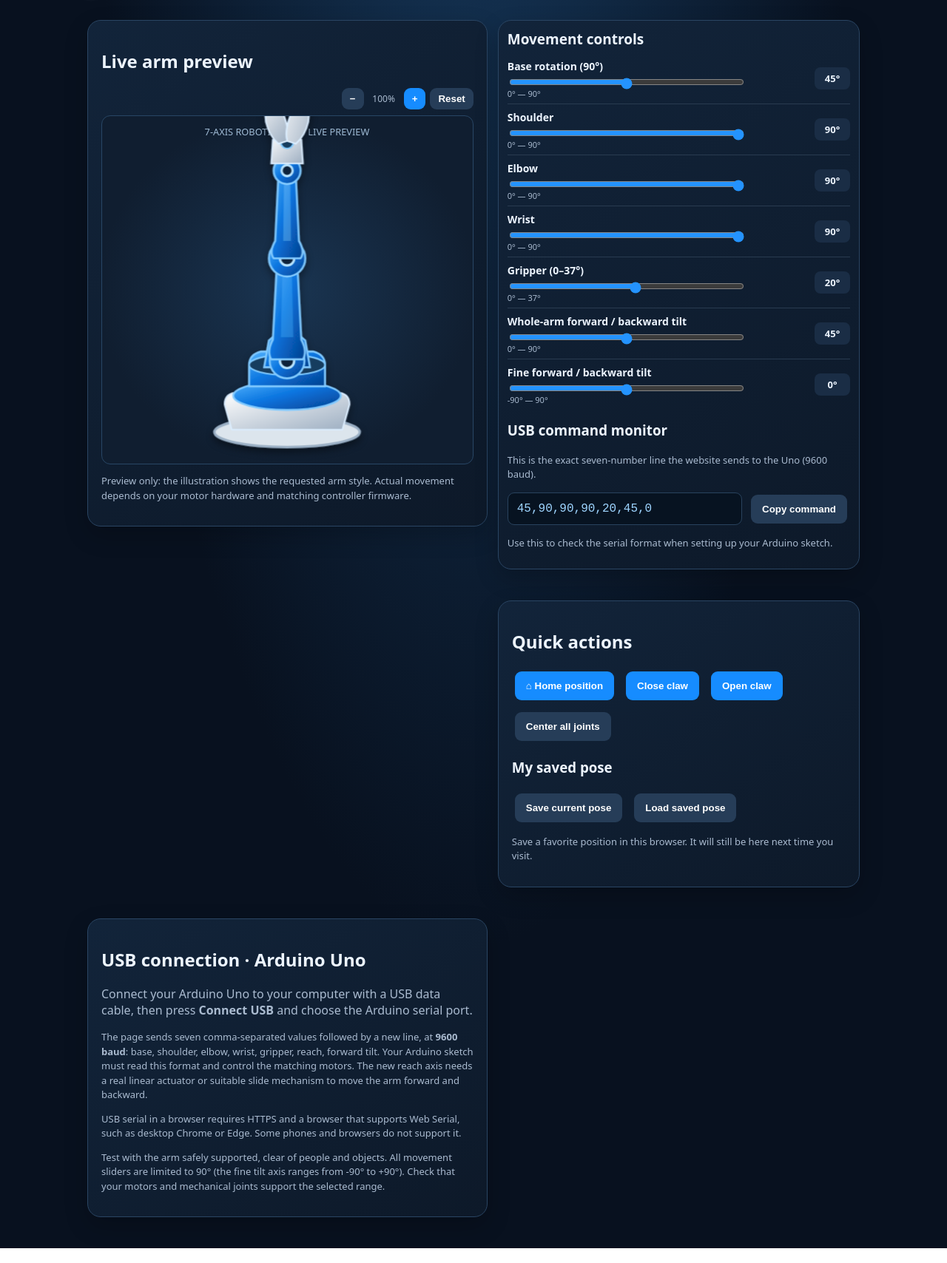
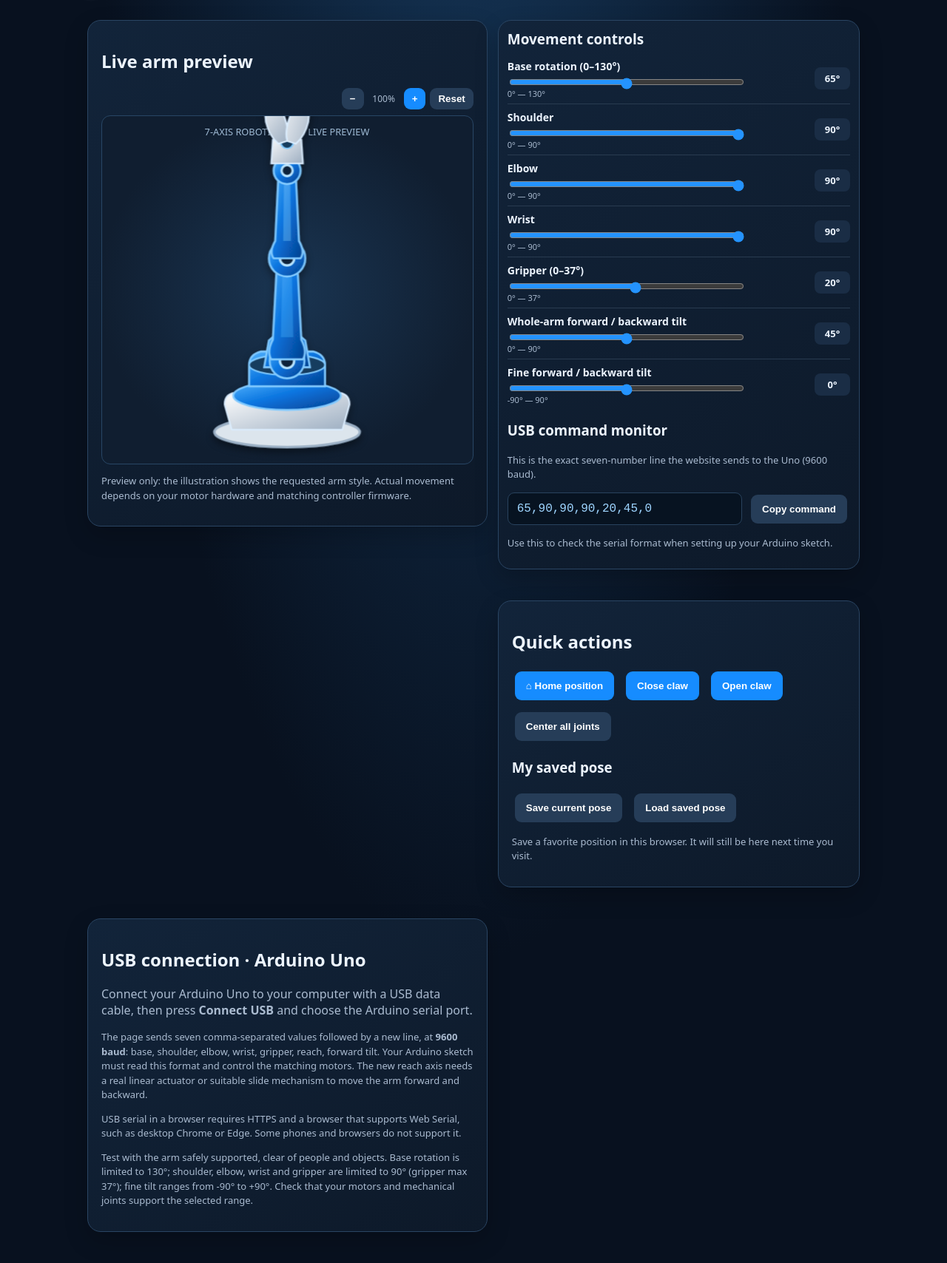
Before and after one commit to aliahmedstot-afk/robotic-hand, a plain HTML site: page index.html in a window 1280 px wide. Shown: the part 204-1912 px from the top of the page at 74% size. Drawn offline with Linux system fonts and the light colour scheme.

Commit message:
Set base rotation maximum to 130 degrees

```diff
--- a/index.html
+++ b/index.html
@@ -47,15 +47,15 @@
 </g></svg></div><p class="muted hint">Preview only: the illustration shows the requested arm style. Actual movement depends on your motor hardware and matching controller firmware.</p></section>
 <section class="panel movement-panel"><h2>Movement controls</h2><div id="controls"></div><div class="divider"></div><h3>USB command monitor</h3><p class="hint muted">This is the exact seven-number line the website sends to the Uno (9600 baud).</p><div class="row" style="align-items:center"><code id="packetPreview" style="display:block;flex:1;min-width:180px;padding:12px;background:#071321;border:1px solid #29435e;border-radius:9px;color:#9ed5ff;overflow-wrap:anywhere">180,90,90,90,20</code><button class="secondary" id="copyPacket">Copy command</button></div><p class="hint muted" id="copyStatus">Use this to check the serial format when setting up your Arduino sketch.</p></section>
 <section class="panel"><h2>Quick actions</h2><div class="row"><button data-p="home">⌂ Home position</button><button data-p="grab">Close claw</button><button data-p="release">Open claw</button><button class="secondary" id="center">Center all joints</button></div><div class="divider"></div><h3>My saved pose</h3><div class="row"><button class="secondary" id="savePose">Save current pose</button><button class="secondary" id="loadPose">Load saved pose</button></div><p class="hint muted" id="poseStatus">Save a favorite position in this browser. It will still be here next time you visit.</p></section>
-<section class="panel"><h2>USB connection · Arduino Uno</h2><p>Connect your Arduino Uno to your computer with a USB data cable, then press <b>Connect USB</b> and choose the Arduino serial port.</p><p class="hint">The page sends seven comma-separated values followed by a new line, at <b>9600 baud</b>: base, shoulder, elbow, wrist, gripper, reach, forward tilt. Your Arduino sketch must read this format and control the matching motors. The new reach axis needs a real linear actuator or suitable slide mechanism to move the arm forward and backward.</p><p class="hint">USB serial in a browser requires HTTPS and a browser that supports Web Serial, such as desktop Chrome or Edge. Some phones and browsers do not support it.</p><p class="hint muted">Test with the arm safely supported, clear of people and objects. All movement sliders are limited to 90° (the fine tilt axis ranges from -90° to +90°). Check that your motors and mechanical joints support the selected range.</p></section>
+<section class="panel"><h2>USB connection · Arduino Uno</h2><p>Connect your Arduino Uno to your computer with a USB data cable, then press <b>Connect USB</b> and choose the Arduino serial port.</p><p class="hint">The page sends seven comma-separated values followed by a new line, at <b>9600 baud</b>: base, shoulder, elbow, wrist, gripper, reach, forward tilt. Your Arduino sketch must read this format and control the matching motors. The new reach axis needs a real linear actuator or suitable slide mechanism to move the arm forward and backward.</p><p class="hint">USB serial in a browser requires HTTPS and a browser that supports Web Serial, such as desktop Chrome or Edge. Some phones and browsers do not support it.</p><p class="hint muted">Test with the arm safely supported, clear of people and objects. Base rotation is limited to 130°; shoulder, elbow, wrist and gripper are limited to 90° (gripper max 37°); fine tilt ranges from -90° to +90°. Check that your motors and mechanical joints support the selected range.</p></section>
 </div></main>
 <script>
-const names=["Base rotation (90°)","Shoulder","Elbow","Wrist","Gripper (0–37°)","Whole-arm forward / backward tilt","Fine forward / backward tilt"],angles=[45,90,90,90,20,45,0];
+const names=["Base rotation (0–130°)","Shoulder","Elbow","Wrist","Gripper (0–37°)","Whole-arm forward / backward tilt","Fine forward / backward tilt"],angles=[65,90,90,90,20,45,0];
 let port=null,writer=null,timer=null;
 const controls=document.getElementById("controls"),status=document.getElementById("status");
 function updateArm(){
 const wholeArmTilt=(angles[5]-45)*0.55+angles[6]*0.45;
-document.getElementById("baseTurn").setAttribute("transform","rotate("+(angles[0]-45)+" 170 354)");
+document.getElementById("baseTurn").setAttribute("transform","rotate("+(angles[0]-65)+" 170 354)");
 document.getElementById("armPivot").setAttribute("transform","rotate("+wholeArmTilt+")");
 document.getElementById("shoulder").setAttribute("transform","translate(170 310) rotate("+(angles[1]-90)*.55+")");
 document.getElementById("upperArm").setAttribute("transform","translate(0 -2) rotate("+(angles[1]-90)*.35+")");
@@ -67,14 +67,14 @@ document.getElementById("jawLeft").setAttribute("transform","translate(-11 -25)
 document.getElementById("jawRight").setAttribute("transform","translate(11 -25) rotate("+(-angles[4]*.45)+")");
 }
 function updatePacketPreview(){document.getElementById("packetPreview").textContent=angles.join(",")}
-function draw(){controls.innerHTML="";names.forEach((n,i)=>{const min=i===6?-90:0,max=i===4?37:(i===6?90:90);let d=document.createElement("div");d.className="joint";d.innerHTML='<div><b>'+n+'</b><input type="range" min="'+min+'" max="'+max+'" step="1" value="'+angles[i]+'" aria-label="'+n+' angle"><small class="muted">'+min+'° — '+max+'°</small></div><div class="deg" aria-live="polite">'+angles[i]+'°</div>';let s=d.querySelector("input"),v=d.querySelector(".deg");s.addEventListener("input",()=>{angles[i]=+s.value;v.textContent=angles[i]+'°';updateArm();updatePacketPreview();send()});controls.appendChild(d)});updateArm();updatePacketPreview()}
+function draw(){controls.innerHTML="";names.forEach((n,i)=>{const min=i===6?-90:0,max=i===0?130:(i===4?37:90);let d=document.createElement("div");d.className="joint";d.innerHTML='<div><b>'+n+'</b><input type="range" min="'+min+'" max="'+max+'" step="1" value="'+angles[i]+'" aria-label="'+n+' angle"><small class="muted">'+min+'° — '+max+'°</small></div><div class="deg" aria-live="polite">'+angles[i]+'°</div>';let s=d.querySelector("input"),v=d.querySelector(".deg");s.addEventListener("input",()=>{angles[i]=+s.value;v.textContent=angles[i]+'°';updateArm();updatePacketPreview();send()});controls.appendChild(d)});updateArm();updatePacketPreview()}
 function send(){if(!writer)return;clearTimeout(timer);timer=setTimeout(async()=>{try{await writer.write(new TextEncoder().encode(angles.join(",")+"\n"));setStatus("USB connected · arm positions sent",true)}catch(e){setStatus("USB send error: "+e.message,false)}},40)}
 document.getElementById("connect").onclick=async()=>{try{if(!("serial" in navigator))throw Error("Web Serial is not available here. Try desktop Chrome or Edge over HTTPS.");port=await navigator.serial.requestPort();await port.open({baudRate:9600});if(!port.writable)throw Error("The selected serial port is not writable.");writer=port.writable.getWriter();document.getElementById("connect").disabled=true;document.getElementById("disconnect").disabled=false;setStatus("USB connected · Arduino Uno ready",true);send()}catch(e){if(port){try{await port.close()}catch(_){}}port=null;writer=null;setStatus("USB connection failed: "+e.message,false)}};
 document.getElementById("disconnect").onclick=async()=>{try{if(writer){writer.releaseLock();writer=null}if(port){await port.close();port=null}document.getElementById("connect").disabled=false;document.getElementById("disconnect").disabled=true;setStatus("USB disconnected · slider positions are kept",false)}catch(e){setStatus("USB disconnect error: "+e.message,false)}};
 function setStatus(message,online=false){status.textContent=message;document.getElementById("statusDot").classList.toggle("online",online)}
-function applyPose(p){p.forEach((x,i)=>{const min=i===6?-90:0,max=i===4?37:(i===6?90:90);angles[i]=Math.max(min,Math.min(max,Number(x)||0))});draw();send()}
-document.querySelectorAll("[data-p]").forEach(b=>b.onclick=()=>{let p={home:[45,90,90,90,20,45,0],grab:[45,90,90,90,37,45,0],release:[45,90,90,90,0,45,0]}[b.dataset.p];applyPose(p)});
-document.getElementById("center").onclick=()=>applyPose([45,45,45,45,37,45,0]);
+function applyPose(p){p.forEach((x,i)=>{const min=i===6?-90:0,max=i===0?130:(i===4?37:90);angles[i]=Math.max(min,Math.min(max,Number(x)||0))});draw();send()}
+document.querySelectorAll("[data-p]").forEach(b=>b.onclick=()=>{let p={home:[65,90,90,90,20,45,0],grab:[65,90,90,90,37,45,0],release:[65,90,90,90,0,45,0]}[b.dataset.p];applyPose(p)});
+document.getElementById("center").onclick=()=>applyPose([65,45,45,45,37,45,0]);
 document.getElementById("copyPacket").onclick=async()=>{const out=document.getElementById("copyStatus");try{await navigator.clipboard.writeText(angles.join(",")+"\n");out.textContent="Command line copied. Paste it into your Arduino serial test if needed."}catch(e){out.textContent="Clipboard unavailable here. You can select and copy the command shown above."}};
 const poseStatus=document.getElementById("poseStatus");
 document.getElementById("savePose").onclick=()=>{try{localStorage.setItem("robotArmSavedPose",JSON.stringify(angles));poseStatus.textContent="Your current pose has been saved on this device."}catch(e){poseStatus.textContent="Could not save this pose in this browser."}};
```
